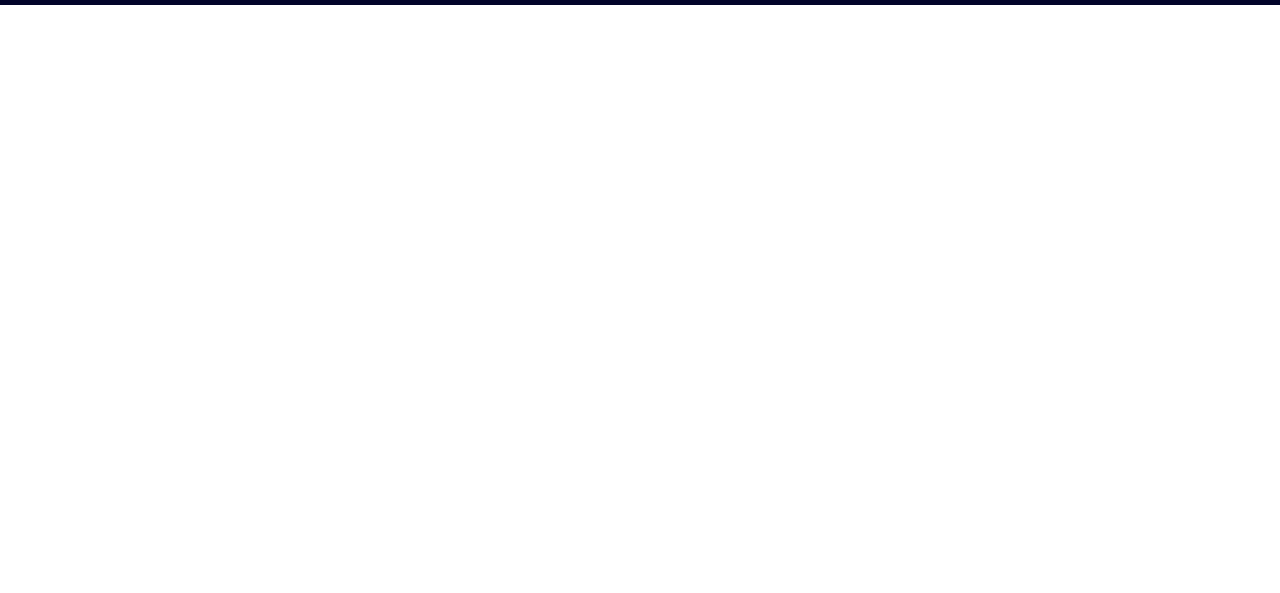
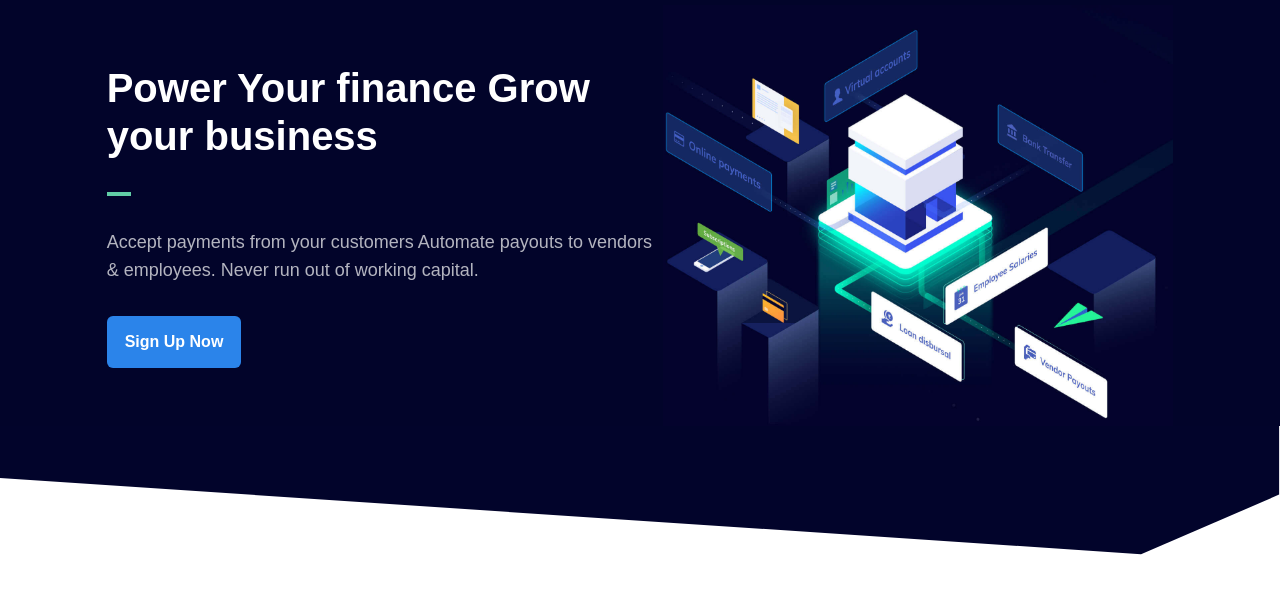
Before and after one commit to VivekYadav193/Razorpay-Clone, a website built with Vite: page index.html in a window 1280 px wide. Shown: the part 45-638 px from the top of the page. Built offline with nearby package versions, Linux system fonts and the light colour scheme.

Commit message:
created hero section

```diff
--- a/index.html
+++ b/index.html
@@ -6,6 +6,8 @@
     <link rel="stylesheet" href="main.css">
 </head>
 <body>
+
+<!--  Navbar-->
 
 <nav class="bg-deepBlue">
     <div class="relative w-[1080px] mx-auto flex items-center justify-between ">
@@ -78,5 +80,41 @@
      </div>
 </nav>
 
+<!--Hero Section-->
+
+<section  class="relative bg-deepBlue ">
+
+    <div class="w-10/12 max-w-[1080px] flex flex-row justify-between items-center mx-auto ">
+        <div class="space-y-8">
+             <h1 class="font-mullish font-bold text-[40px] leading-[1.2] text-white ">
+              Power Your finance Grow your business
+             </h1>
+            <div class="w-6 h-1 bg-greenLight"  >
+
+            </div>
+            <p class="font-mullish text-[18px] leading-7 text-white opacity-70">
+Accept payments from your customers Automate payouts to vendors & employees.
+                Never run out of working capital.
+            </p>
+            <button
+    class="bg-lightBlue text-white rounded-md  font-mullish font-bold  hover:bg-lightBlue500 transition-all duration-200 py-[14px] px-[18px]"        >
+Sign Up Now
+            </button>
+
+        </div>
+
+
+        <img src="./images/hero-illustration.jpg" alt="" class="max-w-[510px]">
+    </div>
+
+       <div >
+           <img src="./images/hero-shape.svg" alt="" class="absolute w-[110%]">
+
+       </div>
+</section>
+
+
+
+
 </body>
 </html>
```
